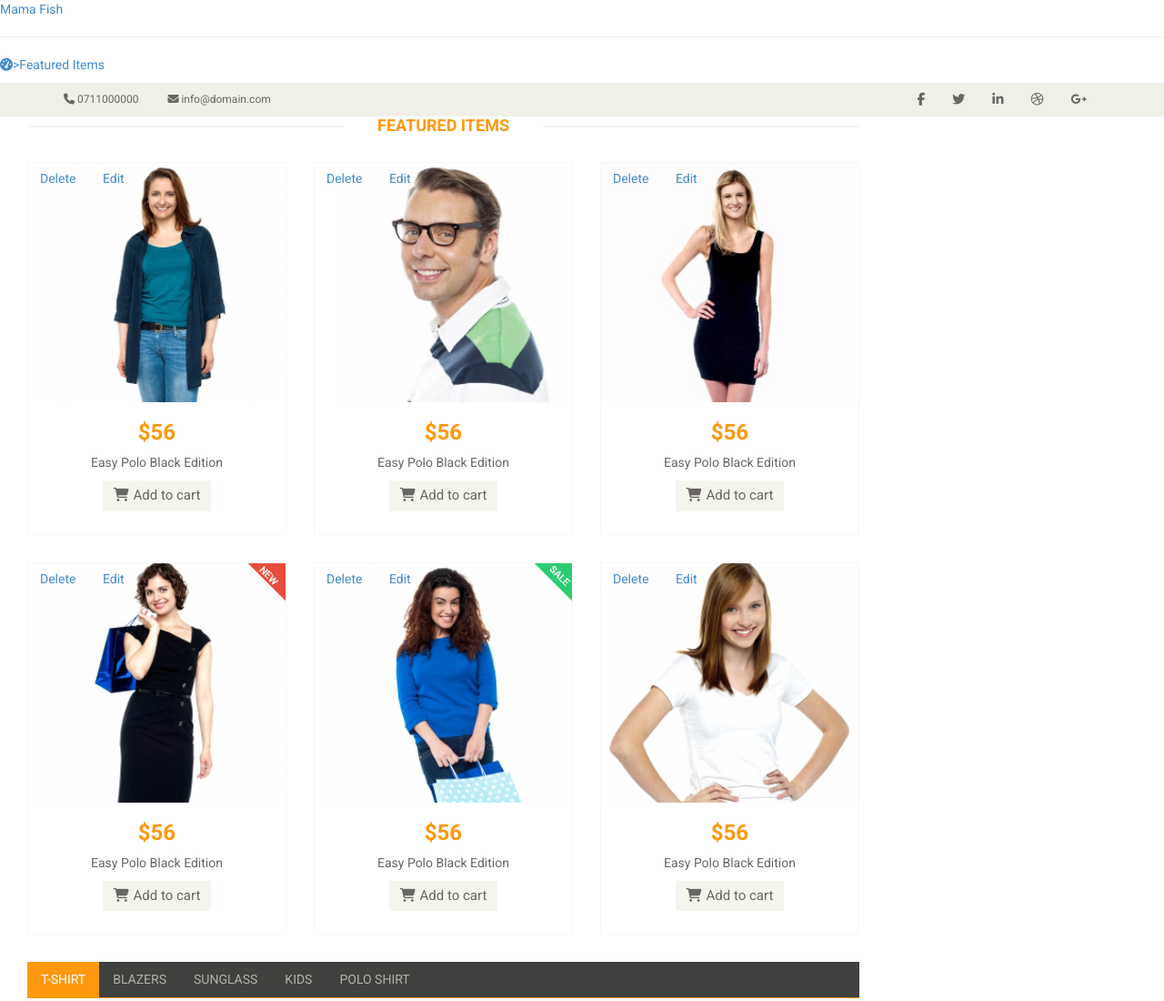
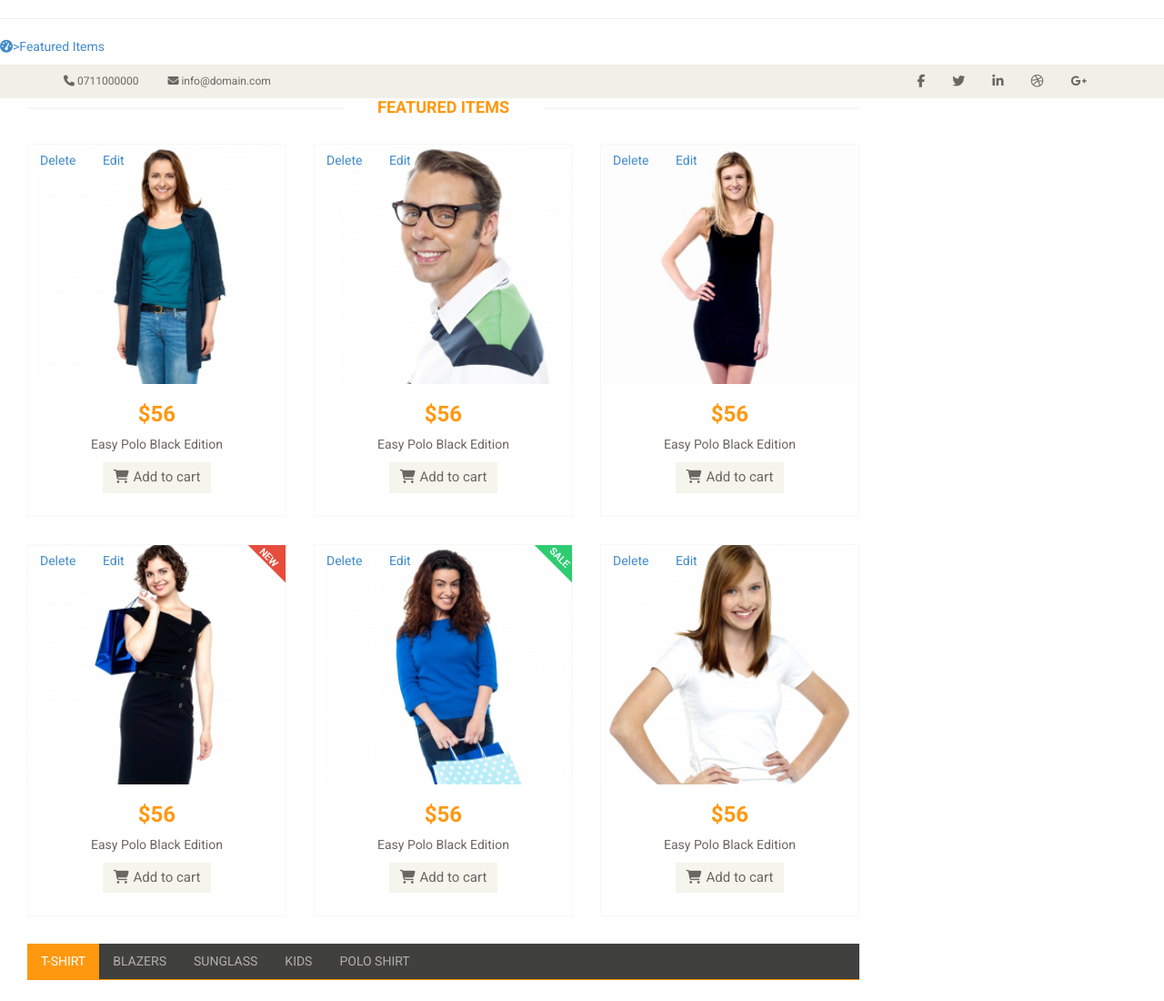
Before and after one commit to ibrahimongangi/milestone-2, a plain HTML site: page index.html in a window 1280 px wide. Shown: the top 1100 px of the page at 91% size. Drawn offline with nearby package versions, Linux system fonts and the light colour scheme; some packages are replaced by stand-ins of ours; a script that the page names is missing.

Commit message:
Update index.html

```diff
--- a/index.html
+++ b/index.html
@@ -30,7 +30,6 @@
 	 <div class="wrapper">
       <!-- side Navigation bar-->
       <aside class="sidebar" id="sidebar">
-        <a href="">Mama Fish</a>
         <hr />
         <ul class="list-unstyled">
           <li>
```
